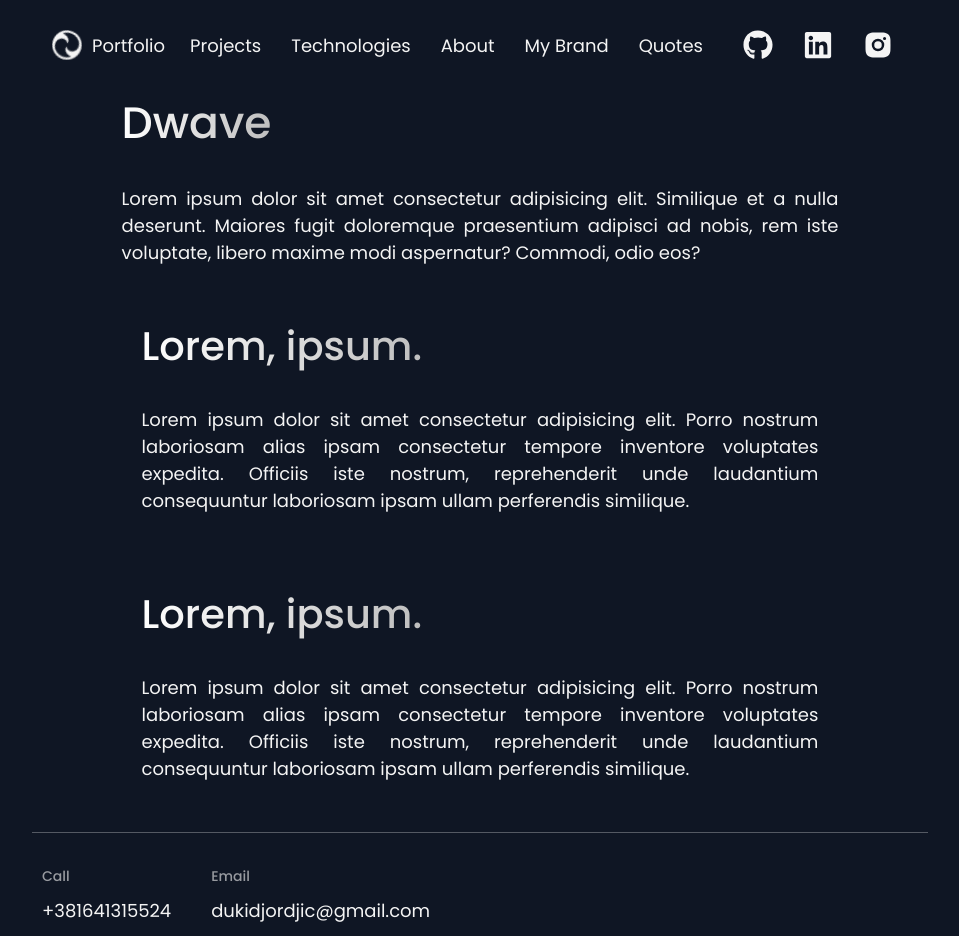
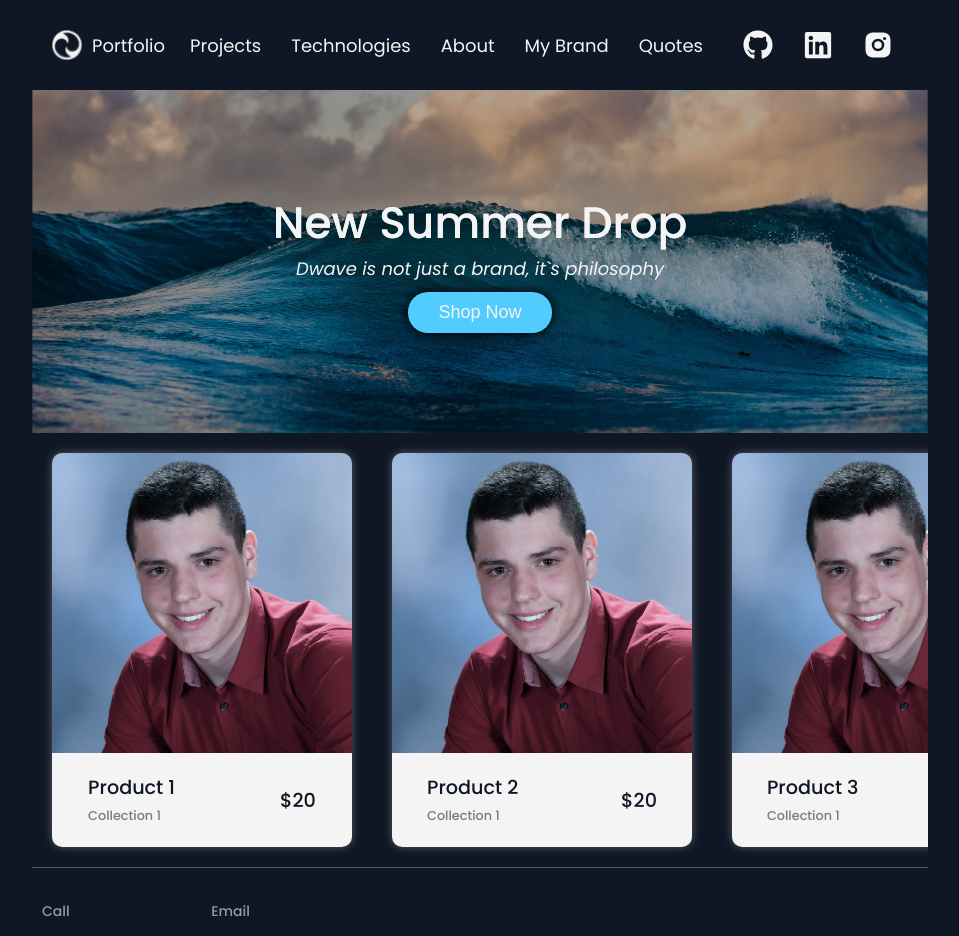
Before and after one commit to DusanDjordjic/My-Portfoilo, a Next.js app in the folder my-portfolio/: page /mybrand in a window 1280 px wide. Shown: the top 936 px of the page, without its empty margins (160-1119 px from the left). Built offline with nearby package versions, Linux system fonts and the light colour scheme.

Commit message:
drag and move v1

```diff
--- /dev/null
+++ b/my-portfolio/components/Brand/Products/ProductsContainer.js
@@ -0,0 +1,141 @@
+import classes from "./ProductsContainer.module.scss";
+import SingleProduct from "./SingleProduct";
+import { useEffect, useState, useRef } from "react";
+import Link from "next/link";
+import Image from "next/image";
+const ProductsContainer = () => {
+  const [mouseDown, setMouseDown] = useState(false);
+  const [mouseX, setMouseX] = useState(0);
+  const [moveX, setMoveX] = useState(0);
+  const [sliderX, setSliderX] = useState(0);
+  const [sliderMovedX, setSliderMovedX] = useState(0);
+  const slider = useRef();
+  const container = useRef();
+  const handleMouseDown = (e) => {
+    const x = e.pageX;
+    setMouseX(x);
+    setMouseDown(true);
+  };
+
+  const handleMouseMove = (e) => {
+    const offset = e.pageX - mouseX;
+    setMoveX(offset);
+  };
+
+  const handleMouseUp = (e) => {
+    setMouseDown(false);
+  };
+
+  useEffect(() => {
+    if (mouseDown) {
+      window.addEventListener("mousemove", handleMouseMove);
+    }
+    if (!mouseDown) {
+      setSliderX(sliderMovedX);
+      window.removeEventListener("mousemove", handleMouseMove);
+    }
+    return () => {
+      window.removeEventListener("mousemove", handleMouseMove);
+    };
+  }, [mouseDown]);
+
+  useEffect(() => {
+    slider.current.style.transform = `translateX(${sliderMovedX}px)`;
+  }, [sliderMovedX]);
+
+  useEffect(() => {
+    // if (sliderX + moveX < 0) {
+    //   setSliderMovedX(0);
+    // } else if (sliderX + moveX > slider.current.scrollWidth) {
+    //   setSliderMovedX(slider.current.scrollWidth);
+    // } else {
+
+    // }
+    let newX = sliderX + moveX;
+    if (newX < -slider.current.scrollWidth + container.current.scrollWidth) {
+      newX = -slider.current.scrollWidth + container.current.scrollWidth;
+    } else if (newX > 0) {
+      newX = 0;
+    }
+
+    setSliderMovedX(newX);
+  }, [moveX]);
+
+  return (
+    <div ref={container}>
+      <div className={classes.productContainer}>
+        <ul
+          ref={slider}
+          onMouseDown={(e) => handleMouseDown(e)}
+          onMouseUp={(e) => handleMouseUp(e)}
+        >
+          <li>
+            <SingleProduct
+              name="Product 1"
+              collection="Collection 1"
+              price="20"
+              image="/me.jpg"
+              link="/mybrand"
+            />
+          </li>
+          <li>
+            <SingleProduct
+              name="Product 2"
+              collection="Collection 1"
+              price="20"
+              image="/me.jpg"
+              link="/mybrand"
+            />
+          </li>
+          <li>
+            <SingleProduct
+              name="Product 3"
+              collection="Collection 1"
+              price="20"
+              image="/me.jpg"
+              link="/mybrand"
+            />
+          </li>
+          <li>
+            <SingleProduct
+              name="Product 4"
+              collection="Collection 1"
+              price="20"
+              image="/me.jpg"
+              link="/mybrand"
+            />
+          </li>
+          <li>
+            <SingleProduct
+              name="Product 5"
+              collection="Collection 1"
+              price="20"
+              image="/me.jpg"
+              link="/mybrand"
+            />
+          </li>
+          <li>
+            <SingleProduct
+              name="Product 6"
+              collection="Collection 1"
+              price="20"
+              image="/me.jpg"
+              link="/mybrand"
+            />
+          </li>
+          <li>
+            <SingleProduct
+              name="Product 7"
+              collection="Collection 1"
+              price="20"
+              image="/me.jpg"
+              link="/mybrand"
+            />
+          </li>
+        </ul>
+      </div>
+    </div>
+  );
+};
+
+export default ProductsContainer;
--- /dev/null
+++ b/my-portfolio/components/Brand/Products/ProductsContainer.module.scss
@@ -0,0 +1,12 @@
+@import "../../../styles/vars.scss";
+.productContainer {
+  overflow: hidden;
+  ul {
+    transform: translateX(0);
+    display: flex;
+    list-style: none;
+    li {
+      padding: 20px;
+    }
+  }
+}
--- /dev/null
+++ b/my-portfolio/components/Brand/Products/SingleProduct.js
@@ -0,0 +1,26 @@
+import classes from "./SingleProduct.module.scss";
+import Link from "next/link";
+import Image from "next/image";
+const SingleProduct = ({ name, collection, price, image, link }) => {
+  return (
+    <div className={classes.item}>
+      <div className={classes.itemImg}>
+        <Image src={image} width="300" height="300" layout="responsive" />
+        <div className={classes.itemOverlay}>
+          <Link href={link}>Shop Now</Link>
+        </div>
+      </div>
+      <div className={classes.footer}>
+        <div>
+          <h4>{name}</h4>
+          <h4>{collection}</h4>
+        </div>
+        <div>
+          <h4>${price}</h4>
+        </div>
+      </div>
+    </div>
+  );
+};
+
+export default SingleProduct;
--- /dev/null
+++ b/my-portfolio/components/Brand/Products/SingleProduct.module.scss
@@ -0,0 +1,56 @@
+@import "../../../styles/vars.scss";
+.item {
+  user-select: none;
+  min-width: 300px;
+  border-radius: 10px;
+  overflow: hidden;
+  box-shadow: 0 0 10px 0 rgba($color: $--clr-gray, $alpha: 0.3);
+  .itemImg {
+    position: relative;
+  }
+  .itemOverlay {
+    transform: translateY(100%);
+    position: absolute;
+    inset: 0 0 0 0;
+    display: flex;
+    align-items: center;
+    justify-content: center;
+    background-color: $--clr-overlay;
+    transition: $--tr-transform;
+  }
+  .footer {
+    position: relative;
+    z-index: 10;
+    background-color: $--clr-white;
+    z-index: 5;
+    display: flex;
+    align-items: center;
+    justify-content: space-around;
+    padding: 20px;
+    h4,
+    p {
+      font-size: 1.2rem;
+      color: $--clr-darkblue;
+      width: 100%;
+      margin: 0;
+    }
+    div {
+      &:first-of-type {
+        h4 {
+          &:last-of-type {
+            font-size: 0.8rem;
+            color: $--clr-text-gray;
+          }
+        }
+      }
+    }
+  }
+
+  &:hover {
+    .itemImg {
+    }
+    .itemOverlay {
+      transform: translateY(0);
+    }
+  }
+}
--- a/my-portfolio/components/Button/Button.module.scss
+++ b/my-portfolio/components/Button/Button.module.scss
@@ -9,6 +9,7 @@
   border-radius: 20px;
   border: none;
   transition: $--tr-filter;
+  box-shadow: 0 0 10px 1px rgba($color: #000000, $alpha: 1);
   &:hover {
     filter: brightness(115%);
   }
--- a/my-portfolio/pages/mybrand/index.js
+++ b/my-portfolio/pages/mybrand/index.js
@@ -1,34 +1,22 @@
 import classes from "../../styles/MyBrand.module.scss";
+import Image from "next/image";
+import Link from "next/link";
+import ProductsContainer from "../../components/Brand/Products/ProductsContainer";
+import LinkButton from "../../components/Button/Button";
+import src from "../../public/wavebg.png";
 const MyBrand = () => {
   return (
     <div className={classes.mainContainer}>
-      <section className={`${classes.introSec}${classes.section}`}>
-        <h1>Dwave</h1>
-        <p>
-          Lorem ipsum dolor sit amet consectetur adipisicing elit. Similique et
-          a nulla deserunt. Maiores fugit doloremque praesentium adipisci ad
-          nobis, rem iste voluptate, libero maxime modi aspernatur? Commodi,
-          odio eos?
-        </p>
-      </section>
-      <section className={classes.section}>
-        <h2>Lorem, ipsum.</h2>
-        <p>
-          Lorem ipsum dolor sit amet consectetur adipisicing elit. Porro nostrum
-          laboriosam alias ipsam consectetur tempore inventore voluptates
-          expedita. Officiis iste nostrum, reprehenderit unde laudantium
-          consequuntur laboriosam ipsam ullam perferendis similique.
-        </p>
-      </section>
-      <section className={classes.section}>
-        <h2>Lorem, ipsum.</h2>
-        <p>
-          Lorem ipsum dolor sit amet consectetur adipisicing elit. Porro nostrum
-          laboriosam alias ipsam consectetur tempore inventore voluptates
-          expedita. Officiis iste nostrum, reprehenderit unde laudantium
-          consequuntur laboriosam ipsam ullam perferendis similique.
-        </p>
-      </section>
+      <div className={classes.introContainer}>
+        <div className={classes.introText}>
+          <h1>New Summer Drop</h1>
+          <p>Dwave is not just a brand, it`s philosophy</p>
+          <div className={classes.btnContainer}>
+            <LinkButton text="Shop Now" link="/mybrand" />
+          </div>
+        </div>
+      </div>
+      <ProductsContainer />
     </div>
   );
 };
--- a/my-portfolio/styles/MyBrand.module.scss
+++ b/my-portfolio/styles/MyBrand.module.scss
@@ -1,7 +1,7 @@
 @import "./vars.scss";
 
 // GLOBALS
-.mainContainer {
+.contentContainer {
   width: 100%;
   margin: 0 auto;
   margin-top: 70px;
@@ -9,32 +9,52 @@
 .section {
   padding: 20px;
 }
-.introSec {
-  display: grid;
-  gap: 10px;
-  grid-template-columns: 1fr;
+.introContainer {
+  position: relative;
+
+  .introImg {
+    background-position: center;
+    background-size: cover;
+  }
+  .introText {
+    background-image: url("../public/wavebg.png");
+    background-position: center;
+    background-repeat: no-repeat;
+    background-size: cover;
+    padding: 100px 50px;
+    h1,
+    p {
+      display: block;
+      text-align: center;
+      background-clip: none;
+      color: $--clr-white;
+      margin: 0;
+    }
+    .btnContainer {
+      margin-top: 10px;
+      display: flex;
+      justify-content: center;
+    }
+    p {
+      font-style: italic;
+    }
+  }
 }
 // MEDIA QUERIES
 
 @media only screen and (min-width: 768px) {
-  .mainContainer {
+  .contentContainer {
     width: 95%;
-  }
-  .introSec {
-    grid-template-columns: 1fr 1fr;
   }
 }
 @media only screen and (min-width: 992px) {
-  .mainContainer {
+  .contentContainer {
     margin-top: 0px;
     width: 90%;
   }
 }
 @media only screen and (min-width: 1200px) {
-  .mainContainer {
+  .contentContainer {
     width: 80%;
   }
-  .introSec {
-    grid-template-columns: 6fr 5fr;
-  }
 }
--- a/my-portfolio/styles/vars.scss
+++ b/my-portfolio/styles/vars.scss
@@ -8,6 +8,8 @@ $--clr-red: #cb404f;
 $--clr-white: #f4f4f4;
 $--clr-gray: rgba(#f4f4f4, 0.6);
 $--clr-dark-gray: rgba(#f4f4f4, 0.3);
+$--clr-overlay: rgba(#000000, 0.7);
+$--clr-text-gray: rgba(#000000, 0.5);
 // fonts
 
 $--font-text-sm: 14px;
@@ -33,7 +35,7 @@ $--font-h4-lg: 14px;
 // transition
 $--tr-filter: filter 0.2s;
 $--tr-all: all 0.2s;
-
+$--tr-transform: transform 0.2s;
 // svg sizes
 
 $--svg-size: 30px;
```
Also changed, not shown: my-portfolio/public/wavebg.png (added), 1 other file (tests, documents, lock files or other folders).
